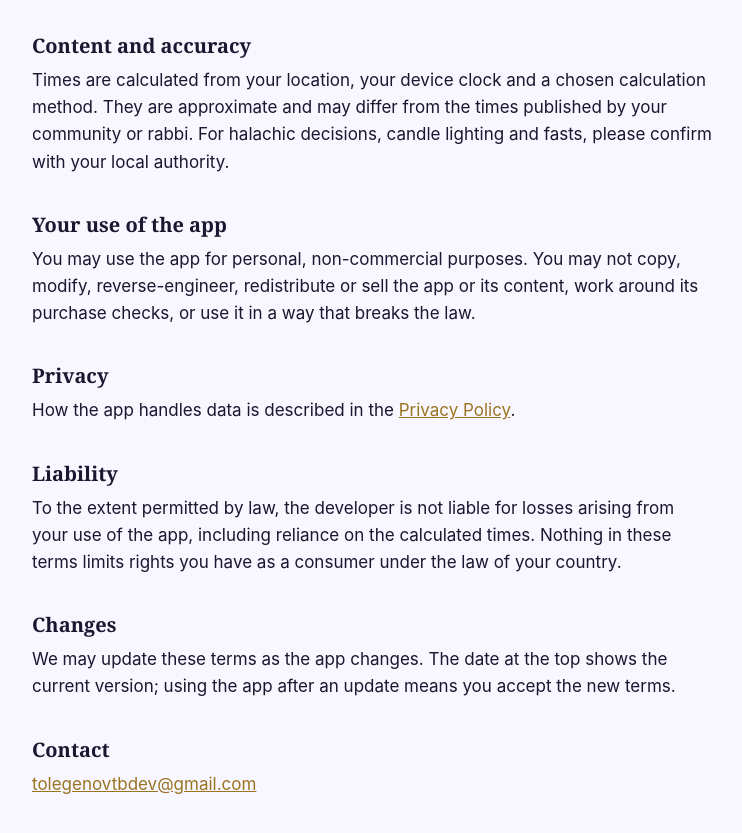
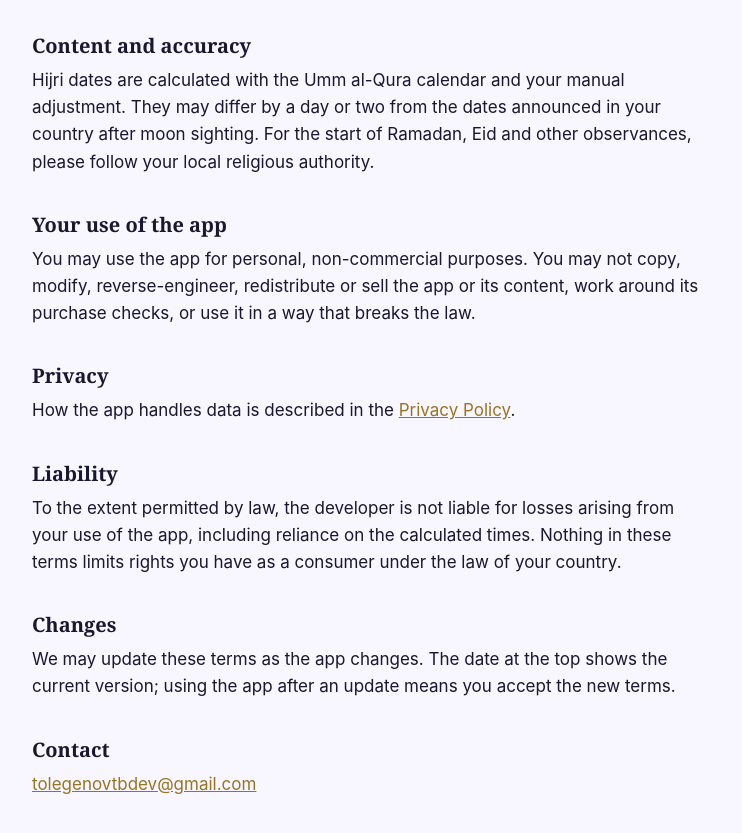
Before and after one commit to Timaaaaaa/app-legal, a plain HTML site: page hijri/terms/index.html in a window 1280 px wide. Shown: the part 1026-1859 px from the top of the page, without its empty margins (268-1010 px from the left). Drawn offline with Linux system fonts and the light colour scheme.

Commit message:
Hijri terms: даты по Умм аль-Кура вместо текста про зманим
Co-Authored-By: Claude Opus 5.5 <noreply@anthropic.com>

```diff
--- a/hijri/terms/index.html
+++ b/hijri/terms/index.html
@@ -24,7 +24,7 @@
 <p>All purchases are made through Google Play and are subject to the <a href="https://play.google.com/about/play-terms/">Google Play Terms of Service</a>. We never see your payment details. Subscriptions renew automatically at the end of each period unless cancelled. A free trial, where offered, converts to a paid subscription unless you cancel before it ends. You can cancel any time in Google Play → Payments &amp; subscriptions → Subscriptions; access continues until the end of the paid period. Deleting the app does not cancel a subscription. Refunds are handled by Google Play under its refund policy.</p>
 
 <h2>Content and accuracy</h2>
-<p>Times are calculated from your location, your device clock and a chosen calculation method. They are approximate and may differ from the times published by your community or rabbi. For halachic decisions, candle lighting and fasts, please confirm with your local authority.</p>
+<p>Hijri dates are calculated with the Umm al-Qura calendar and your manual adjustment. They may differ by a day or two from the dates announced in your country after moon sighting. For the start of Ramadan, Eid and other observances, please follow your local religious authority.</p>
 
 <h2>Your use of the app</h2>
 <p>You may use the app for personal, non-commercial purposes. You may not copy, modify, reverse-engineer, redistribute or sell the app or its content, work around its purchase checks, or use it in a way that breaks the law.</p>
```
